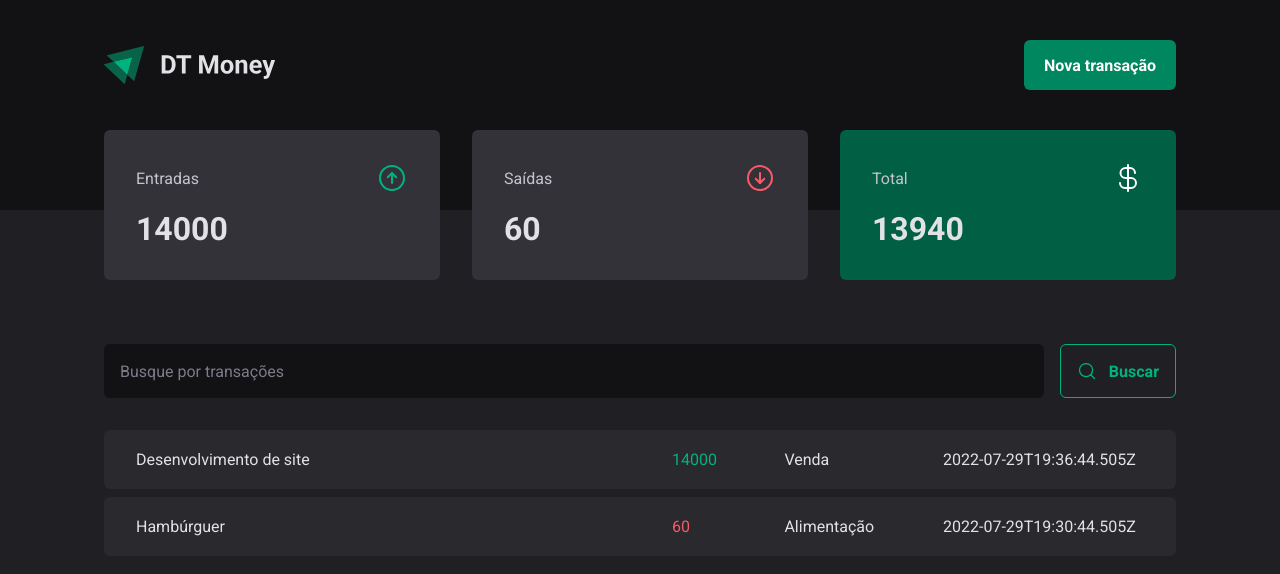
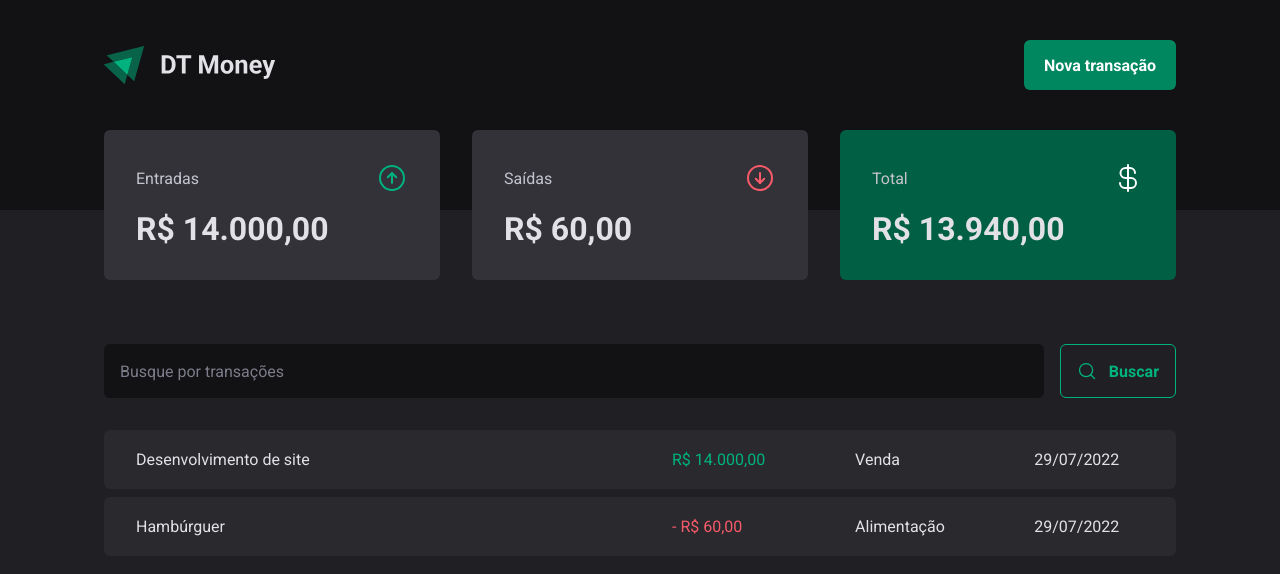
Before and after one commit to GustaGomes/FinControl, a React (Vite) app: page / in a window 1280 px wide. Shown: the top 574 px of the page. Built offline with nearby package versions, Linux system fonts and the light colour scheme; data requests are answered from the project's data file.

Commit message:
add formater price and date

```diff
--- a/src/components/Summary/index.tsx
+++ b/src/components/Summary/index.tsx
@@ -2,6 +2,7 @@ import { ArrowCircleDown, ArrowCircleUp, CurrencyDollar } from "phosphor-react";
 import { SummaryCard, SummaryContainer } from "./styles";
 import { useContext } from "react";
 import { TransactionsContext } from "../../contexts/TransactionsContext";
+import { priceFormatter } from "../../utils/formatter";
 
 export function Summary() {
 
@@ -34,7 +35,7 @@ export function Summary() {
           <ArrowCircleUp size={32} color="#00b37e" />
         </header>
 
-        <strong>{summary.income}</strong>
+        <strong>{priceFormatter.format(summary.income)}</strong>
       </SummaryCard>
 
       <SummaryCard>
@@ -43,7 +44,7 @@ export function Summary() {
           <ArrowCircleDown size={32} color="#f75a68" />
         </header>
 
-        <strong>{summary.outcome}</strong>
+        <strong>{priceFormatter.format(summary.outcome)}</strong>
       </SummaryCard>
 
       <SummaryCard variant="green">
@@ -52,7 +53,7 @@ export function Summary() {
           <CurrencyDollar size={32} color="#fff" />
         </header>
 
-        <strong>{summary.total}</strong>
+        <strong>{priceFormatter.format(summary.total)}</strong>
       </SummaryCard>
     </SummaryContainer>
   );
--- a/src/pages/Transactions/index.tsx
+++ b/src/pages/Transactions/index.tsx
@@ -8,6 +8,7 @@ import {
   TransactionsContainer,
   TransactionsTable,
 } from "./styles";
+import { dateFormatter, priceFormatter } from "../../utils/formatter";
 
 export function Transactions() {
   const { transactions } = useContext(TransactionsContext);
@@ -25,11 +26,14 @@ export function Transactions() {
                   <td width="50%">{transaction.description}</td>
                   <td>
                     <PriceHighlight variant={transaction.type}>
-                      {transaction.price}
+                      {transaction.type === "outcome" && "- "}
+                      {priceFormatter.format(transaction.price)}
                     </PriceHighlight>
                   </td>
                   <td>{transaction.category}</td>
-                  <td>{transaction.createdAt}</td>
+                  <td>
+                    {dateFormatter.format(new Date(transaction.createdAt))}
+                  </td>
                 </tr>
               );
             })}
--- /dev/null
+++ b/src/utils/formatter.ts
@@ -0,0 +1,6 @@
+export const dateFormatter = new Intl.DateTimeFormat('pt-BR');
+
+export const priceFormatter = new Intl.NumberFormat('pt-BR', {
+  style: 'currency',
+  currency: 'BRL',
+});
```
